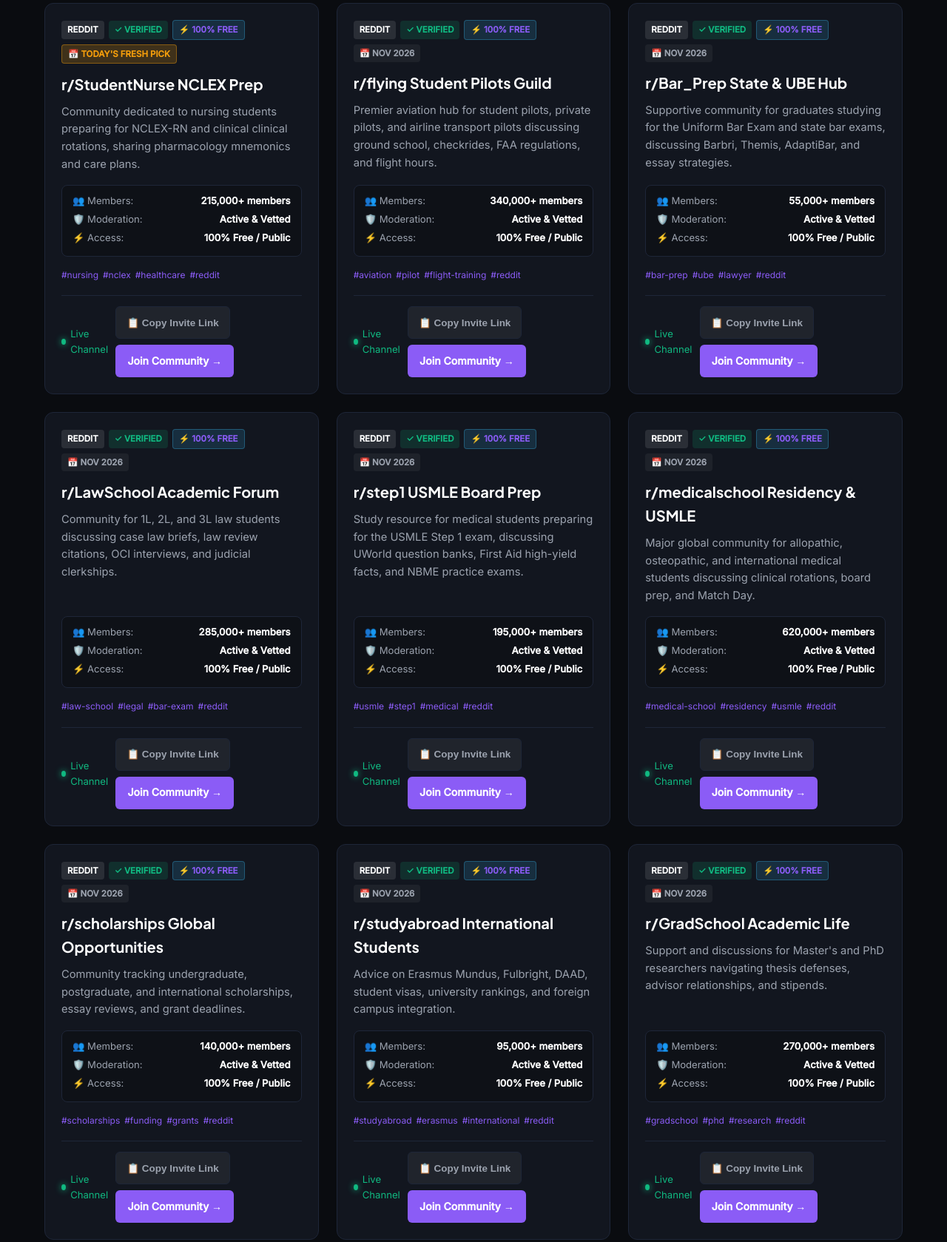
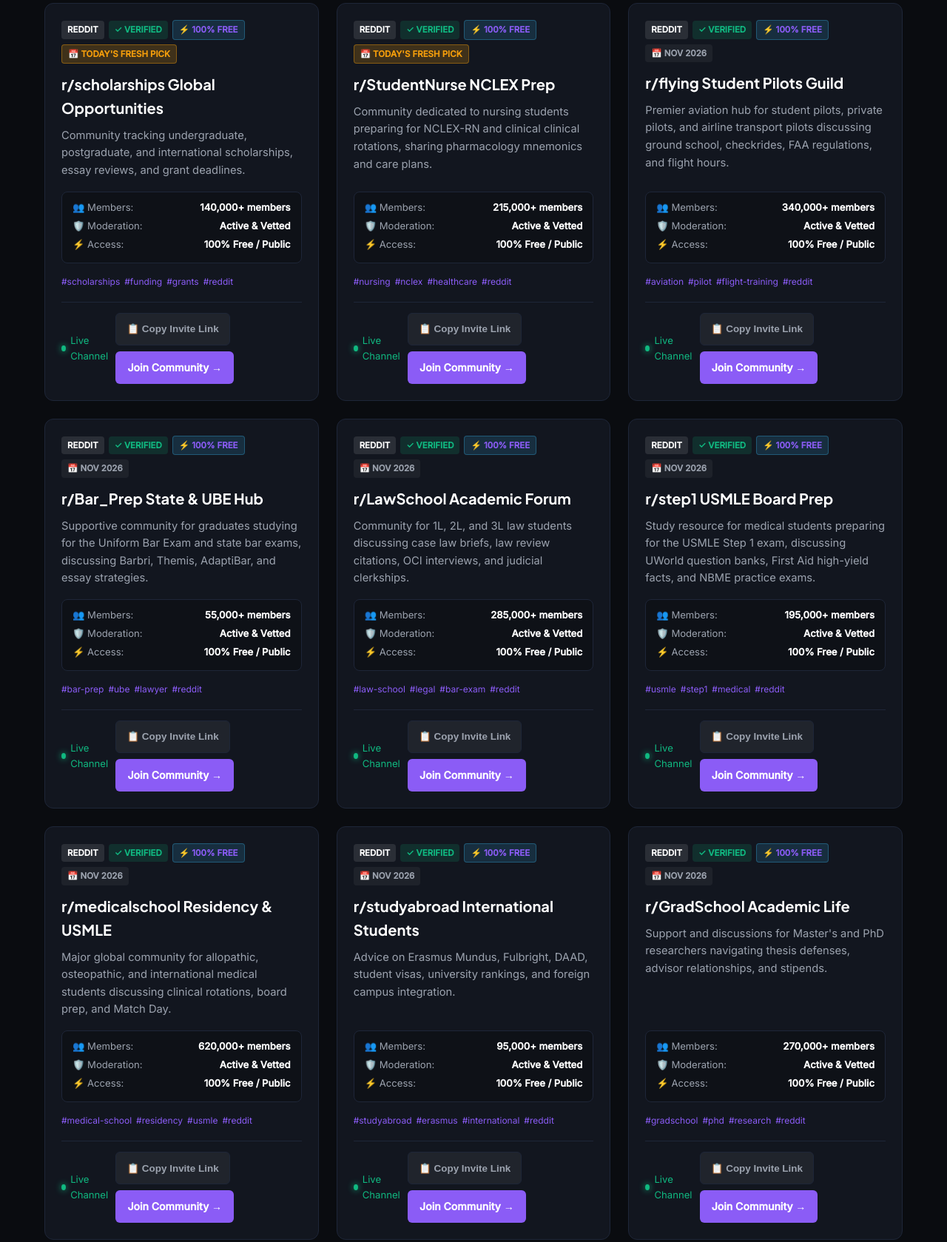
Before and after one commit to jibranpcccc/erasmus-mundus-joint-masters-scholars-hub, a plain HTML site: page index.html in a window 1280 px wide. Shown: the part 1231-2910 px from the top of the page at 74% size. Drawn offline with Linux system fonts and the light colour scheme.

Commit message:
feat(replenishment): fresh community links added - 2026-11-18 [skip ci]

```diff
--- a/feed.xml
+++ b/feed.xml
@@ -4,10 +4,17 @@
     <title>Erasmus Mundus Joint Masters Scholars Hub</title>
     <link>https://jibranpcccc.github.io/erasmus-mundus-joint-masters-scholars-hub/</link>
     <description>Verified community directory and updates.</description>
-    <lastBuildDate>Wed, 18 Nov 2026 06:08:28 GMT</lastBuildDate>
+    <lastBuildDate>Wed, 18 Nov 2026 07:28:51 GMT</lastBuildDate>
     <atom:link href="https://jibranpcccc.github.io/erasmus-mundus-joint-masters-scholars-hub/feed.xml" rel="self" type="application/rss+xml"/>
     <atom:link href="https://pubsubhubbub.appspot.com/" rel="hub"/>
-                                                                                                                                                                                                        <item>
+                                                                                                                                                                                                            <item>
+      <title>📅 Today's Fresh Pick: r/scholarships Global Opportunities (Reddit)</title>
+      <link>https://www.reddit.com/r/scholarships/</link>
+      <guid isPermaLink="false">https://jibranpcccc.github.io/erasmus-mundus-joint-masters-scholars-hub/#erasmus-mundus-joint-masters-scholars-hub-reddit-1-2026-11-18</guid>
+      <pubDate>Wed, 18 Nov 2026 07:28:51 GMT</pubDate>
+      <description>Newly verified community added to Erasmus Mundus Joint Masters Scholars Hub: Community tracking undergraduate, postgraduate, and international scholarships, essay reviews, and grant deadlines.</description>
+    </item>
+<item>
       <title>📅 Today's Fresh Pick: r/StudentNurse NCLEX Prep (Reddit)</title>
       <link>https://www.reddit.com/r/StudentNurse/</link>
       <guid isPermaLink="false">https://jibranpcccc.github.io/erasmus-mundus-joint-masters-scholars-hub/#erasmus-mundus-joint-masters-scholars-hub-reddit-20260923-1-2026-11-18</guid>
@@ -175,12 +182,5 @@
       <pubDate>Mon, 19 Oct 2026 06:08:17 GMT</pubDate>
       <description>Newly verified community added to Erasmus Mundus Joint Masters Scholars Hub: Community dedicated to nursing students preparing for NCLEX-RN and clinical clinical rotations, sharing pharmacology mnemonics and care plans.</description>
     </item>
-<item>
-      <title>📅 Today's Fresh Pick: r/StudentNurse NCLEX Prep (Reddit)</title>
-      <link>https://www.reddit.com/r/StudentNurse/</link>
-      <guid isPermaLink="false">https://jibranpcccc.github.io/erasmus-mundus-joint-masters-scholars-hub/#erasmus-mundus-joint-masters-scholars-hub-reddit-20260923-1-2026-10-18</guid>
-      <pubDate>Sun, 18 Oct 2026 06:08:15 GMT</pubDate>
-      <description>Newly verified community added to Erasmus Mundus Joint Masters Scholars Hub: Community dedicated to nursing students preparing for NCLEX-RN and clinical clinical rotations, sharing pharmacology mnemonics and care plans.</description>
-    </item>
   </channel>
 </rss>
--- a/index.html
+++ b/index.html
@@ -61,18 +61,18 @@
     <meta name="google-site-verification" content="315680bbb5b7af3b">
     <link href="https://fonts.googleapis.com/css2?family=Plus+Jakarta+Sans:wght@500;700;800&family=Inter:wght@400;500&display=swap" rel="stylesheet">
     <title>Erasmus Mundus Joint Masters Scholars | Verified Directory</title>
-    <meta name="description" content="Explore 36+ verified public communities for Erasmus Mundus Joint Masters Scholars Hub on Discord, Telegram, WhatsApp, and Reddit. Join free active groups today.">
+    <meta name="description" content="Explore 35+ verified public communities for Erasmus Mundus Joint Masters Scholars Hub on Discord, Telegram, WhatsApp, and Reddit. Join free active groups today.">
     <link rel="canonical" href="https://jibranpcccc.github.io/erasmus-mundus-joint-masters-scholars-hub/">
     <meta name="robots" content="index, follow, max-image-preview:large">
     <meta property="og:title" content="Erasmus Mundus Joint Masters Scholars | Verified Directory">
-    <meta property="og:description" content="Explore 36+ verified public communities for Erasmus Mundus Joint Masters Scholars Hub on Discord, Telegram, WhatsApp, and Reddit. Join free active groups today.">
+    <meta property="og:description" content="Explore 35+ verified public communities for Erasmus Mundus Joint Masters Scholars Hub on Discord, Telegram, WhatsApp, and Reddit. Join free active groups today.">
     <meta property="og:url" content="https://jibranpcccc.github.io/erasmus-mundus-joint-masters-scholars-hub/">
     <meta property="og:type" content="website">
     <meta property="og:site_name" content="Erasmus Mundus Joint Masters Scholars Hub">
     <meta property="og:locale" content="en_US">
     <meta name="twitter:card" content="summary_large_image">
     <meta name="twitter:title" content="Erasmus Mundus Joint Masters Scholars | Verified Directory">
-    <meta name="twitter:description" content="Explore 36+ verified public communities for Erasmus Mundus Joint Masters Scholars Hub on Discord, Telegram, WhatsApp, and Reddit. Join free active groups today.">
+    <meta name="twitter:description" content="Explore 35+ verified public communities for Erasmus Mundus Joint Masters Scholars Hub on Discord, Telegram, WhatsApp, and Reddit. Join free active groups today.">
     <meta property="og:image" content="https://jibranpcccc.github.io/erasmus-mundus-joint-masters-scholars-hub/og-preview.png">
     <meta property="og:image:width" content="1200">
     <meta property="og:image:height" content="630">
@@ -148,51 +148,51 @@
           {
             "@type": "ListItem",
             "position": 1,
+            "name": "r/scholarships Global Opportunities",
+            "description": "Community tracking undergraduate, postgraduate, and international scholarships, essay reviews, and grant deadlines.",
+            "url": "https://www.reddit.com/r/scholarships/"
+          },
+          {
+            "@type": "ListItem",
+            "position": 2,
             "name": "r/StudentNurse NCLEX Prep",
             "description": "Community dedicated to nursing students preparing for NCLEX-RN and clinical clinical rotations, sharing pharmacology mnemonics and care plans.",
             "url": "https://www.reddit.com/r/StudentNurse/"
           },
           {
             "@type": "ListItem",
-            "position": 2,
+            "position": 3,
             "name": "r/flying Student Pilots Guild",
             "description": "Premier aviation hub for student pilots, private pilots, and airline transport pilots discussing ground school, checkrides, FAA regulations, and flight hours.",
             "url": "https://www.reddit.com/r/flying/"
           },
           {
             "@type": "ListItem",
-            "position": 3,
+            "position": 4,
             "name": "r/Bar_Prep State & UBE Hub",
             "description": "Supportive community for graduates studying for the Uniform Bar Exam and state bar exams, discussing Barbri, Themis, AdaptiBar, and essay strategies.",
             "url": "https://www.reddit.com/r/Bar_Prep/"
           },
           {
             "@type": "ListItem",
-            "position": 4,
+            "position": 5,
             "name": "r/LawSchool Academic Forum",
             "description": "Community for 1L, 2L, and 3L law students discussing case law briefs, law review citations, OCI interviews, and judicial clerkships.",
             "url": "https://www.reddit.com/r/LawSchool/"
           },
           {
             "@type": "ListItem",
-            "position": 5,
+            "position": 6,
             "name": "r/step1 USMLE Board Prep",
             "description": "Study resource for medical students preparing for the USMLE Step 1 exam, discussing UWorld question banks, First Aid high-yield facts, and NBME practice exams.",
             "url": "https://www.reddit.com/r/step1/"
           },
           {
             "@type": "ListItem",
-            "position": 6,
+            "position": 7,
             "name": "r/medicalschool Residency & USMLE",
             "description": "Major global community for allopathic, osteopathic, and international medical students discussing clinical rotations, board prep, and Match Day.",
             "url": "https://www.reddit.com/r/medicalschool/"
-          },
-          {
-            "@type": "ListItem",
-            "position": 7,
-            "name": "r/scholarships Global Opportunities",
-            "description": "Community tracking undergraduate, postgraduate, and international scholarships, essay reviews, and grant deadlines.",
-            "url": "https://www.reddit.com/r/scholarships/"
           },
           {
             "@type": "ListItem",
@@ -615,7 +615,31 @@
         </div>
         <div id="vetted-communities" class="grid">
 
-        <div id="community-card-1" class="card" data-platform="reddit" data-category="nursing education">
+        <div id="community-card-1" class="card" data-platform="reddit" data-category="scholarships">
+            <div class="card-header">
+                <span class="badge badge-platform">Reddit</span>
+                <span class="badge badge-verified">✓ Verified</span>
+                <span class="badge badge-free">⚡ 100% Free</span>
+                <span class="badge badge-date" style="background: rgba(245, 158, 11, 0.2); color: #f59e0b; border: 1px solid rgba(245, 158, 11, 0.4); font-weight: 700;">📅 Today's Fresh Pick</span>
+            </div>
+            <h3 class="card-title">r/scholarships Global Opportunities</h3>
+            <p class="card-desc">Community tracking undergraduate, postgraduate, and international scholarships, essay reviews, and grant deadlines.</p>
+            <div class="spec-matrix">
+                <div class="spec-row"><span>👥 Members:</span> <strong>140,000+ members</strong></div>
+                <div class="spec-row"><span>🛡️ Moderation:</span> <strong>Active & Vetted</strong></div>
+                <div class="spec-row"><span>⚡ Access:</span> <strong>100% Free / Public</strong></div>
+            </div>
+            <div class="tags-row"><span class="tag">#scholarships</span><span class="tag">#funding</span><span class="tag">#grants</span><span class="tag">#reddit</span></div>
+            <div class="card-footer">
+                <span class="activity-pulse"><span class="pulse-dot"></span> Live Channel</span>
+                <div class="card-actions">
+                    <button class="btn-copy-invite" onclick="copyInviteLink(event, 'https://www.reddit.com/r/scholarships/')">📋 Copy Invite Link</button>
+                    <a href="https://www.reddit.com/r/scholarships/" target="_blank" rel="noopener noreferrer" class="btn-join">Join Community →</a>
+                </div>
+            </div>
+        </div>
+
+        <div id="community-card-2" class="card" data-platform="reddit" data-category="nursing education">
             <div class="card-header">
                 <span class="badge badge-platform">Reddit</span>
                 <span class="badge badge-verified">✓ Verified</span>
@@ -639,7 +663,7 @@
             </div>
         </div>
 
-        <div id="community-card-2" class="card" data-platform="reddit" data-category="aviation training">
+        <div id="community-card-3" class="card" data-platform="reddit" data-category="aviation training">
             <div class="card-header">
                 <span class="badge badge-platform">Reddit</span>
                 <span class="badge badge-verified">✓ Verified</span>
@@ -663,7 +687,7 @@
             </div>
         </div>
 
-        <div id="community-card-3" class="card" data-platform="reddit" data-category="bar examination">
+        <div id="community-card-4" class="card" data-platform="reddit" data-category="bar examination">
             <div class="card-header">
                 <span class="badge badge-platform">Reddit</span>
                 <span class="badge badge-verified">✓ Verified</span>
@@ -687,7 +711,7 @@
             </div>
         </div>
 
-        <div id="community-card-4" class="card" data-platform="reddit" data-category="legal education">
+        <div id="community-card-5" class="card" data-platform="reddit" data-category="legal education">
             <div class="card-header">
                 <span class="badge badge-platform">Reddit</span>
                 <span class="badge badge-verified">✓ Verified</span>
@@ -711,7 +735,7 @@
             </div>
         </div>
 
-        <div id="community-card-5" class="card" data-platform="reddit" data-category="medical boards">
+        <div id="community-card-6" class="card" data-platform="reddit" data-category="medical boards">
             <div class="card-header">
                 <span class="badge badge-platform">Reddit</span>
                 <span class="badge badge-verified">✓ Verified</span>
@@ -735,7 +759,7 @@
             </div>
         </div>
 
-        <div id="community-card-6" class="card" data-platform="reddit" data-category="medical education">
+        <div id="community-card-7" class="card" data-platform="reddit" data-category="medical education">
             <div class="card-header">
                 <span class="badge badge-platform">Reddit</span>
                 <span class="badge badge-verified">✓ Verified</span>
@@ -759,30 +783,6 @@
             </div>
         </div>
 
-        <div id="community-card-7" class="card" data-platform="reddit" data-category="scholarships">
-            <div class="card-header">
-                <span class="badge badge-platform">Reddit</span>
-                <span class="badge badge-verified">✓ Verified</span>
-                <span class="badge badge-free">⚡ 100% Free</span>
-                <span class="badge badge-date">📅 Nov 2026</span>
-            </div>
-            <h3 class="card-title">r/scholarships Global Opportunities</h3>
-            <p class="card-desc">Community tracking undergraduate, postgraduate, and international scholarships, essay reviews, and grant deadlines.</p>
-            <div class="spec-matrix">
-                <div class="spec-row"><span>👥 Members:</span> <strong>140,000+ members</strong></div>
-                <div class="spec-row"><span>🛡️ Moderation:</span> <strong>Active & Vetted</strong></div>
-                <div class="spec-row"><span>⚡ Access:</span> <strong>100% Free / Public</strong></div>
-            </div>
-            <div class="tags-row"><span class="tag">#scholarships</span><span class="tag">#funding</span><span class="tag">#grants</span><span class="tag">#reddit</span></div>
-            <div class="card-footer">
-                <span class="activity-pulse"><span class="pulse-dot"></span> Live Channel</span>
-                <div class="card-actions">
-                    <button class="btn-copy-invite" onclick="copyInviteLink(event, 'https://www.reddit.com/r/scholarships/')">📋 Copy Invite Link</button>
-                    <a href="https://www.reddit.com/r/scholarships/" target="_blank" rel="noopener noreferrer" class="btn-join">Join Community →</a>
-                </div>
-            </div>
-        </div>
-
         <div id="community-card-8" class="card" data-platform="reddit" data-category="study abroad">
             <div class="card-header">
                 <span class="badge badge-platform">Reddit</span>
@@ -1451,30 +1451,6 @@
                 <div class="card-actions">
                     <button class="btn-copy-invite" onclick="copyInviteLink(event, 'https://news.ycombinator.com')">📋 Copy Invite Link</button>
                     <a href="https://news.ycombinator.com" target="_blank" rel="noopener noreferrer" class="btn-join">Join Community →</a>
-                </div>
-            </div>
-        </div>
-
-        <div id="community-card-36" class="card" data-platform="reddit" data-category="scholarships">
-            <div class="card-header">
-                <span class="badge badge-platform">Reddit</span>
-                <span class="badge badge-verified">✓ Verified</span>
-                <span class="badge badge-free">⚡ 100% Free</span>
-                <span class="badge badge-date">📅 Nov 2026</span>
-            </div>
-            <h3 class="card-title">r/scholarships Global Opportunities</h3>
-            <p class="card-desc">Community tracking undergraduate, postgraduate, and international scholarships, essay reviews, and grant deadlines.</p>
-            <div class="spec-matrix">
-                <div class="spec-row"><span>👥 Members:</span> <strong>140,000+ members</strong></div>
-                <div class="spec-row"><span>🛡️ Moderation:</span> <strong>Active & Vetted</strong></div>
-                <div class="spec-row"><span>⚡ Access:</span> <strong>100% Free / Public</strong></div>
-            </div>
-            <div class="tags-row"><span class="tag">#scholarships</span><span class="tag">#funding</span><span class="tag">#grants</span><span class="tag">#reddit</span></div>
-            <div class="card-footer">
-                <span class="activity-pulse"><span class="pulse-dot"></span> Live Channel</span>
-                <div class="card-actions">
-                    <button class="btn-copy-invite" onclick="copyInviteLink(event, 'https://www.reddit.com/r/scholarships/')">📋 Copy Invite Link</button>
-                    <a href="https://www.reddit.com/r/scholarships/" target="_blank" rel="noopener noreferrer" class="btn-join">Join Community →</a>
                 </div>
             </div>
         </div>
```
Also changed, not shown: data/groups.json (+20 -37 lines).
